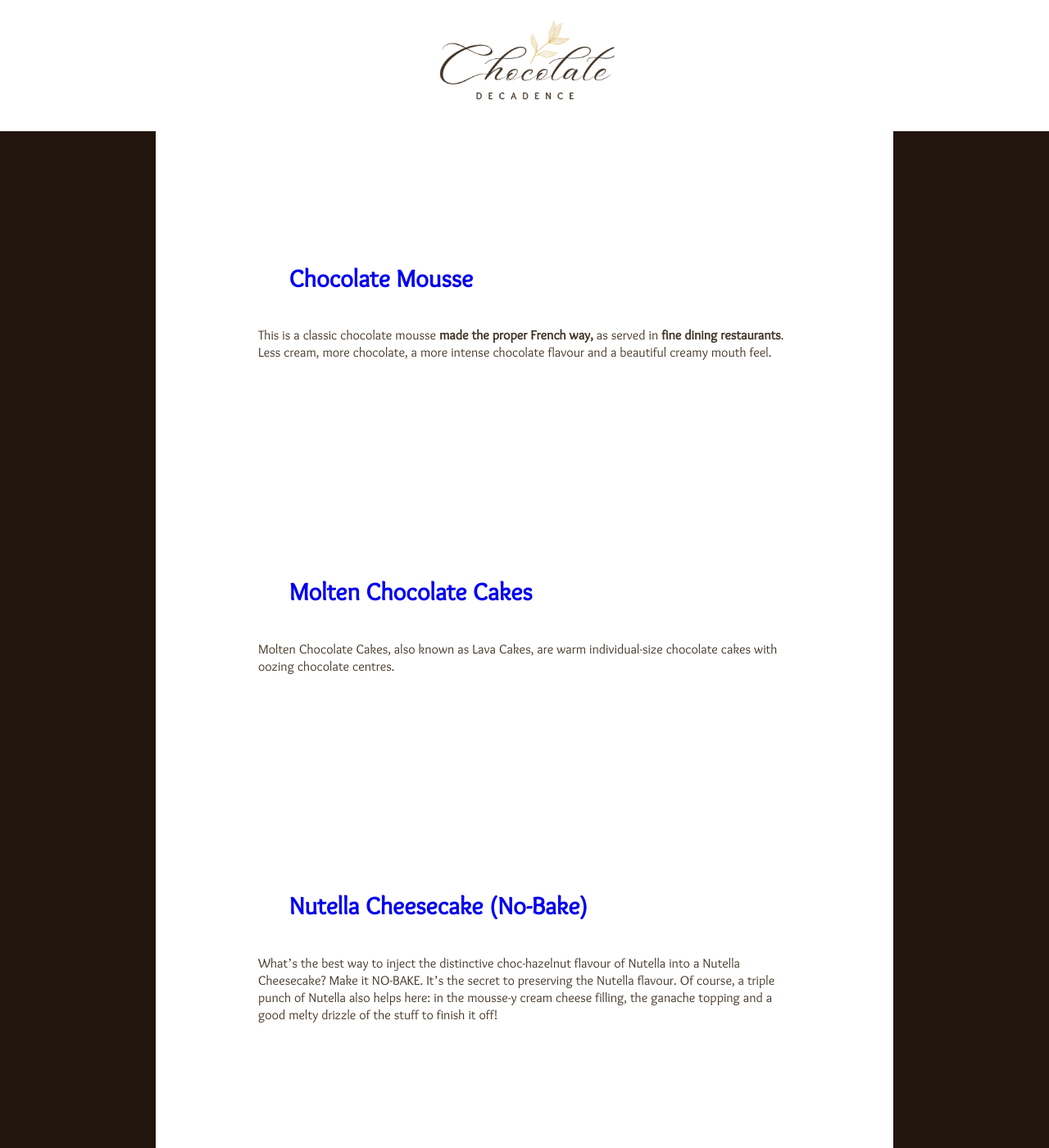
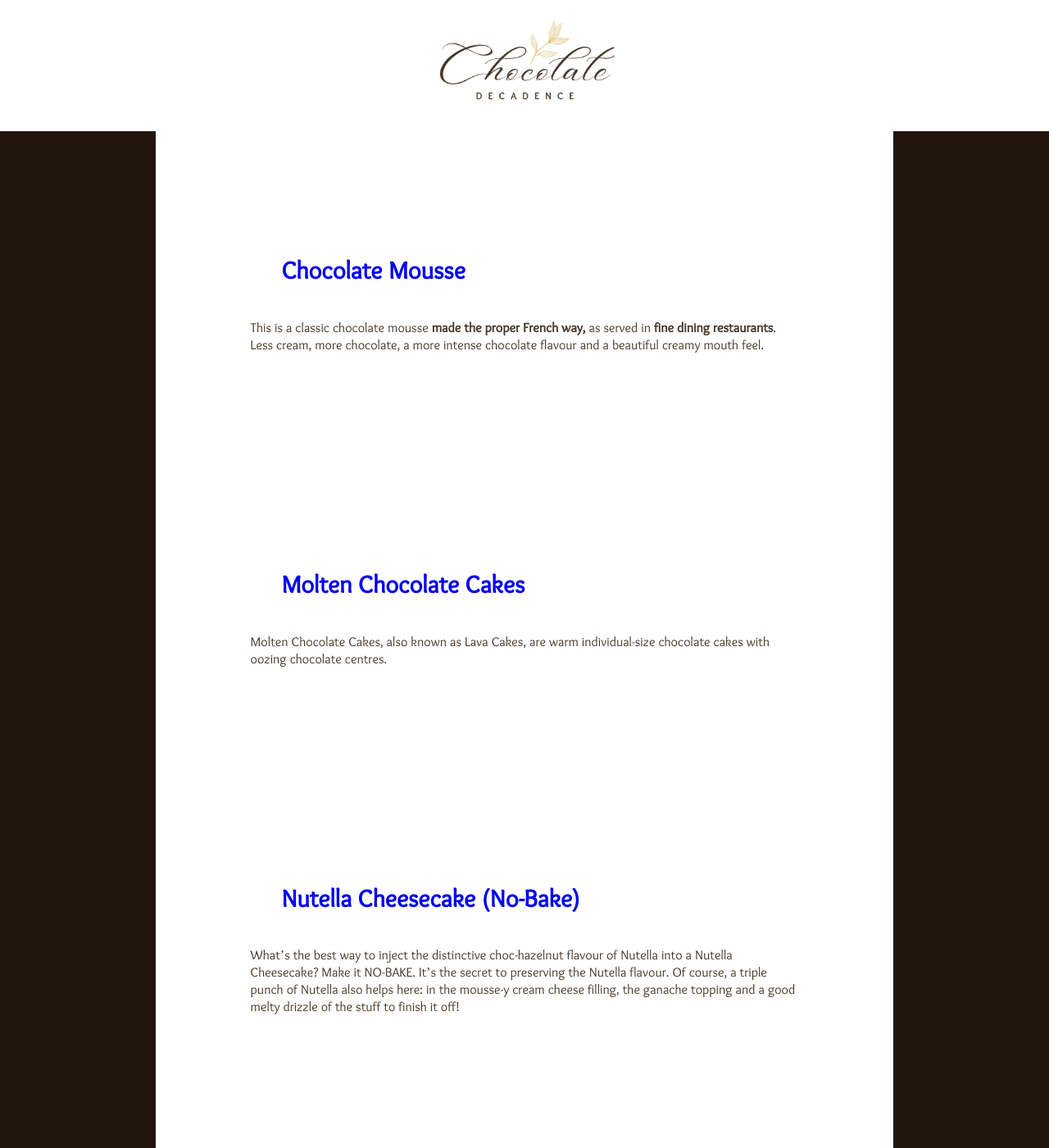
Before and after one commit to nicoleanncarter/recipes, a Jekyll site: the page built from pages/recipelisting.md, in a window 1280 px wide and 1400 px high. Shown: the whole window at 82% size. Built offline with Jekyll 4.4.1, drawn with Linux system fonts in a browser that asks for light colours.

Commit message:
Update recipes.css

```diff
--- a/styles/recipes.css
+++ b/styles/recipes.css
@@ -26,7 +26,7 @@ html {
 main {
   width: 90%;
   max-width: 900px;
-  padding: 0.5cm;
+  padding: 0.6em;
   margin: auto;
   margin-bottom: 0em;
   background-color: white;
```
